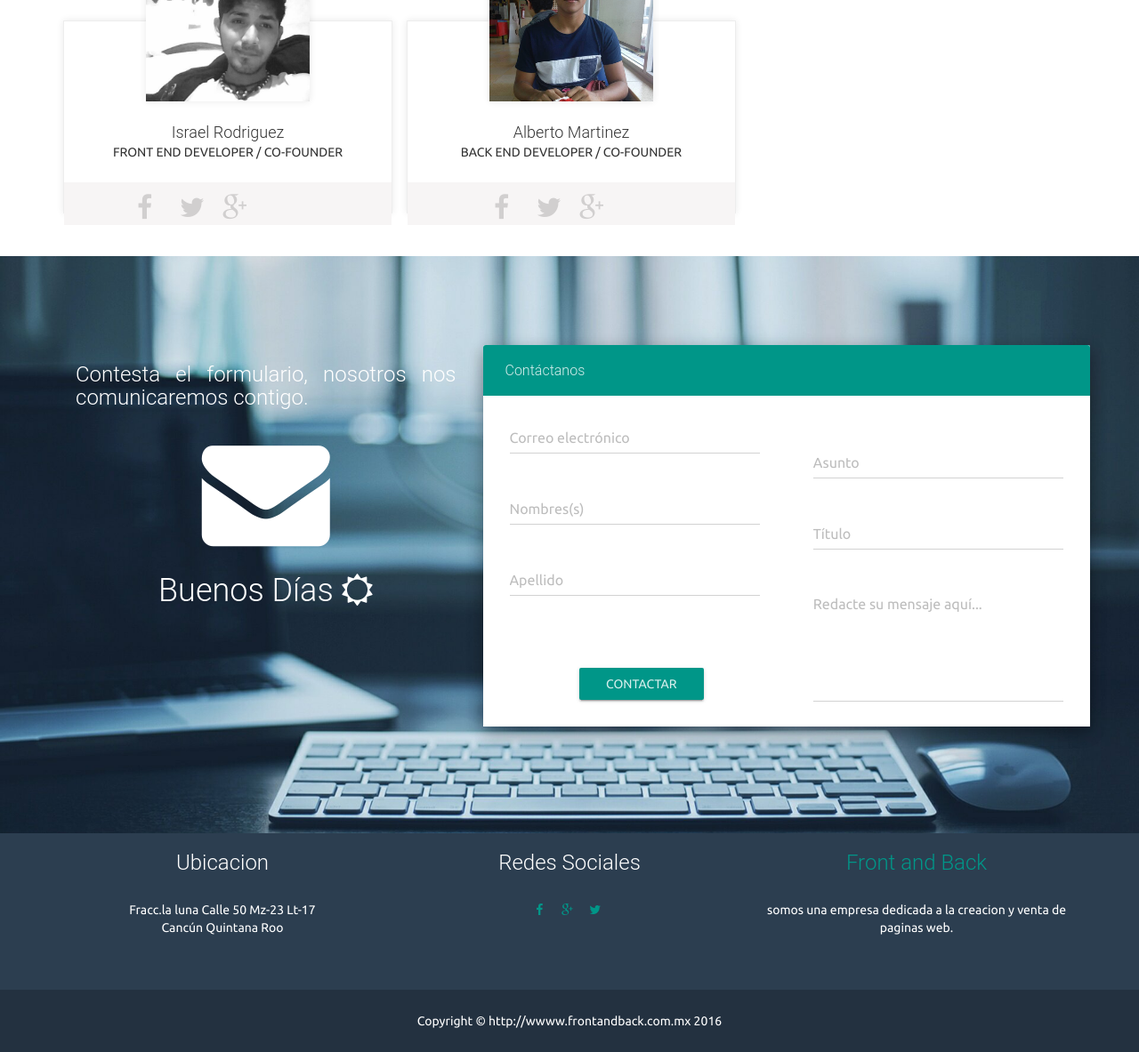
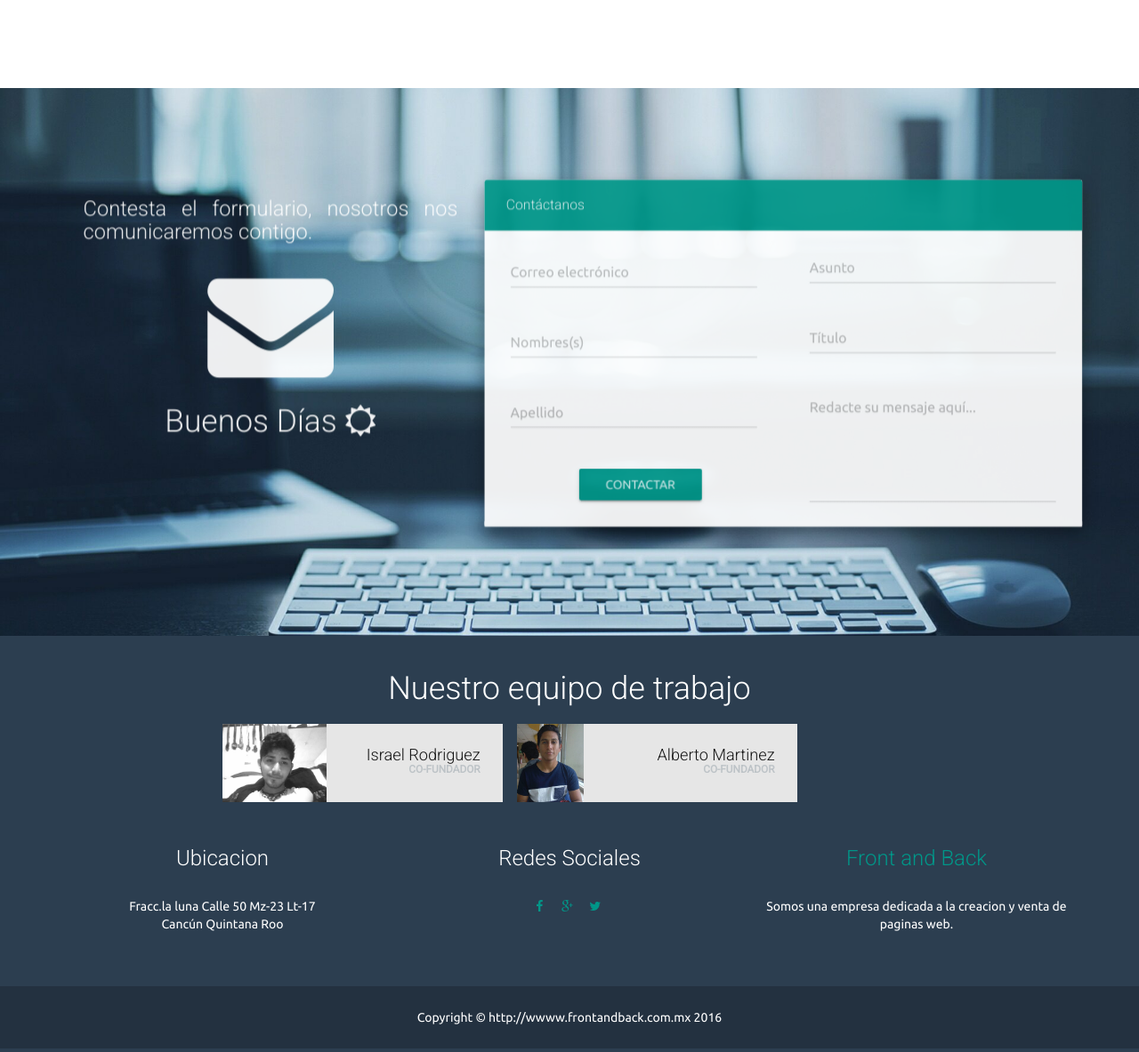
Before and after one commit to JAlbertoMtzR/Front-Back, a PHP site: page / in a window 1280 px wide. Shown: the part 1007-2190 px from the top of the page at 89% size. Run offline with PHP 8.4, Linux system fonts and the light colour scheme; some libraries are stand-ins or nearby versions.

Commit message:
Actualizacion 13/02/2017
Nuevas cosas

```diff
--- a/css/card.css
+++ b/css/card.css
@@ -1,198 +1,80 @@
-@import url(http://fonts.googleapis.com/css?family=Ubuntu);
-
-a.box {
-    color: #fff;
-    background-color: #2f9b9b;
-    display: block;
-    width: 400px;
-    height: 250px;
-    overflow: hidden;
-    position: relative;
-    cursor: pointer;
-    font-family: 'Ubuntu', sans-serif;
+@import url(https://fonts.googleapis.com/css?family=Roboto:300,400);
+@import url(https://maxcdn.bootstrapcdn.com/font-awesome/4.4.0/css/font-awesome.min.css);
+.snip1473 {
+  font-family: 'Roboto', Arial, sans-serif;
+  position: relative;
+  float: left;
+  overflow: hidden;
+  margin: 10px 1%;
+  min-width: 230px;
+  max-width: 315px;
+  width: 100%;
+  color: #141414;
+  text-align: left;
+  line-height: 1.4em;
+  background-color: #e6e6e6;
+  padding-top: 88px;
 }
-
-.content {
-    position: absolute;
-    bottom: 0;
-    right: 0;
-    top: 0;
-    margin: auto;
-    padding: 0 4em;
-    z-index: 2;
-    height: 3em;
-    transition: all .2s ease;
+.snip1473 * {
+  -webkit-box-sizing: border-box;
+  box-sizing: border-box;
 }
-
-a:hover .content {
-    height: 8em;
-    transition: all .2s ease;
-    color: #fff !important;
+.snip1473 img {
+  max-width: 100%;
+  vertical-align: top;
+  opacity: 0.85;
 }
-
-h2 {
-    font-size: 2em;
-    font-weight: normal;
-    margin: 0 0 5px 0;
+.snip1473 figcaption {
+  width: 100%;
+  background-color: #141414;
+  padding: 25px;
+  position: relative;
+  color: #ffffff;
 }
-
-.pcard {
-    height: 0;
-    opacity: 0;
-    visibility: hidden;
-    margin: 5px;
-    line-height: 1.5em;
-
+.snip1473 .profile {
+  position: absolute;
+  top: 0px;
+  left: 0px;
+  z-index: 1;
+  max-height: 88px;
+  opacity: 1;
 }
-
-a:hover p{
-    height: 3em;
-    opacity: 1;
-    visibility: visible;
-    transition: all .2s ease;
+.snip1473 h3 {
+  font-size: 1.3em;
+  margin: 25px;
+  font-weight: 300;
+  position: absolute;
+  top: 0;
+  right: 0;
+  text-align: right;
 }
-
-.link {
-    height: 1.5em;
-    line-height: 1.5;
-    transition: all .2s ease;
-    display: block;
-    font-size: 0.85em;
-    font-style: italic;
+.snip1473 h3 span {
+  display: block;
+  font-size: 0.65em;
+  font-weight: 600;
+  color: #bdc3c7;
 }
-
-a:hover .link {
-    transition: all .2s ease;
+.snip1473 blockquote {
+  margin: 0 0 10px;
+  padding: 0 0 30px;
+  letter-spacing: 1px;
+  opacity: 0.8;
+  font-style: italic;
+  font-weight: 300;
 }
-
-
-
-@import url(http://fonts.googleapis.com/css?family=Raleway:200);
-
-
-
-h4,
-.h4{
-    font-size: 18px;
-    font-weight: bold;
+.snip1473 blockquote:after {
+  font-family: 'FontAwesome';
+  content: "\201C";
+  position: absolute;
+  font-size: 180px;
+  line-height: 1em;
+  color: #212121;
+  font-style: normal;
+  content: "\201D";
+  right: 20px;
+  bottom: -105px;
 }
-
-
-.team
-{
-    width: 370px;
-    min-height: 100%;
-    border: 1px solid rgba(133,133,133,.15);
-    background-color: #fff;
-    -moz-box-shadow: 0 0 8px rgba(0,0,0,.09);
-    -webkit-box-shadow: 0 0 8px rgba(0,0,0,.09);
-    box-shadow: 0 0 8px rgba(0,0,0,.09);
-    float: left;
-    margin-left: 16px;
+/* Demo purposes only */
+body {
+  background-color: #212121;
 }
-.teamimgcharly
-{
-    display: block;
-    margin-left: auto;
-    margin-right: auto;
-    position: relative;
-    margin-top: -80px;
-    width:170px;
-    height:170px;
-    /*background: #1bbc9d;*/
-    background-image: url("../img/charly.jpg");
-    background-size: cover;
-    background-repeat: no-repeat;
-    width: 50%;
-    box-shadow: 0 0 8px rgba(0, 0, 0, 0.09);
-}
-.teamimgbeto
-{
-    display: block;
-    margin-left: auto;
-    margin-right: auto;
-    position: relative;
-    margin-top: -80px;
-    width:170px;
-    height:170px;
-    /*background: #1bbc9d;*/
-    background-image: url("../img/beto.jpg");
-    background-size: cover;
-    background-repeat: no-repeat;
-    width: 50%;
-    box-shadow: 0 0 8px rgba(0, 0, 0, 0.09);
-}
-
-.teamsocial
-{
-    height: 48px;
-    background-color: #f7f5f5;
-    position: relative;
-    bottom: -14px;
-    /*left: 0;*/
-
-}
-
-.facebook-team
-{
-    float: left;
-    width: 48px;
-    height: 48px;
-    color: #D1CFCF;
-    display:block;
-    font-size:30px;
-    padding: 7px;
-}
-
-.twitter-team
-{
-    float: left;
-    width: 48px;
-    height: 48px;
-    color: #D1CFCF;
-    display:block;
-    font-size:30px;
-    padding: 7px;
-}
-
-.google-team
-{
-    float: left;
-    width: 48px;
-    height: 48px;
-    color: #D1CFCF;
-    display:block;
-    font-size:30px;
-    padding: 7px;
-}
-
-.pinterest-team
-{
-    float: left;
-    width: 48px;
-    height: 48px;
-    color: #D1CFCF;
-    display:block;
-    font-size:30px;
-    padding: 7px;
-}
-
-.facebook-team:hover
-{
-    color: #3B5998;
-}
-
-.twitter-team:hover
-{
-    color: #29B3E1;
-}
-
-.google-team:hover
-{
-    color: #DE5845;
-}
-
-.pinterest-team:hover
-{
-    color: #C51C23;
-}
--- a/index.html
+++ b/index.html
@@ -30,13 +30,13 @@
                         <a href="#inicio"></a>
                     </li>
                     <li class="page-scroll">
-                        <a href="#inicio">Inicio</a>
-                    </li>
-                    <li class="page-scroll">
                         <a href="#nosotros">Nosotros</a>
                     </li>
                     <li class="page-scroll">
                         <a href="#contacto">Contacto</a>
+                    </li>
+                    <li class="page-scroll">
+                        <a href="#equipo">Team</a>
                     </li>
                 </ul>
             </div>
@@ -46,8 +46,8 @@
     </nav>
 
 
-<div id="inicio" class="col-lg-12 parallaxheader" style="padding: 20px;">
-     <div class="row-picture ">
+<div id="inicio" class="col-lg-12 parallaxheader scrollflow -slide-top -opacity" style="padding: 20px;">
+     <div class="row-picture">
 	   <center><img src="img/logo2.png" style="width: 20%;padding-top: 15%"></center>
 	 </div>
 	 <div class="intro-text">
@@ -56,91 +56,60 @@
 </div>
 
 <div id="nosotros" class="col-lg-12 col-sm-12 col-md-12 col-xs-12" style="background-color: #fff">
-<div id="title">
-	<a class="box">
-        <div class="content">
-			<h2>
-				My Amazing Title
-			</h2>
-			<p class="description pcard
-			">
-				Some description text here of the title that displays on hover
-				<span class="link">Click to read more >> </span>
-			</p>
+<div class="record_wrap">
 
-    	</div>
-	</a>
+<div class="record">
+   <div class="record-arrow">
+     <img src="http://www.portalguard.com/images/icons/right-arrow.png">
+   </div>
+   <div id="record1" class="record-display">
+
+   </div>
+   <div class="record-desc">
+     <h1>Bitter Typeface</h1>
+     <p>
+       Display and promote the typeface and google font 'Bitter' by Sol Matas in a multipage informational website. Highlighting on typeface usage and history in both the web and print.
+     </p>
+   </div>
 </div>
 
-<div>
-	 <div class="container" style="padding-top: 130px;margin-bottom:48px;">
-        <div class="row">
-            <div class="team">
-                <div class="teamimgcharly"></div>
-                <h4 style="text-align:center;margin-bottom: 2px;margin-top: 25px;">Israel Rodriguez</h4>
-                <p style="text-align:center;">FRONT END DEVELOPER / CO-FOUNDER</p>
-                <div class="teamsocial">
-                    <ul>
-                        <li style="margin-left:35px;float:left;list-style: none outside none;">
-                            <a href="#" title="Facebook">
-                                <div class="facebook-team">
-                                	<i class="fa fa-facebook"></i>
-                                </div>
-                            </a>
-                        </li>
-                        <li style="float:left;list-style: none outside none;">
-                            <a href="#" title="Twitter">
-                                <div class="twitter-team"><i class="fa fa-twitter"></i></div>
-                            </a>
-                        </li>
-                        <li style="float:left;list-style: none outside none;">
-                            <a href="#" title="Google">
-                                <div class="google-team">
-                                	<i class="fa fa-google-plus"></i>
-                                </div>
-                            </a>
-                        </li>
-                    </ul>
-                </div>
-            </div>
-            <div class="team">
-                 <div class="teamimgbeto"></div>
-                <h4 style="text-align:center;margin-bottom: 2px;margin-top: 25px;">Alberto Martinez</h4>
-                <p style="text-align:center;">BACK END DEVELOPER / CO-FOUNDER</p>
-                <div class="teamsocial col-lg-12">
-                    <ul>
-                        <li style="margin-left:35px;float:left;list-style: none outside none;">
-                            <a href="#" title="Facebook">
-                                <div class="facebook-team">
-                                	<i class="fa fa-facebook"></i>
-                                </div>
-                            </a>
-                        </li>
-                        <li style="float:left;list-style: none outside none;">
-                            <a href="#" title="Twitter">
-                                <div class="twitter-team"><i class="fa fa-twitter"></i></div>
-                            </a>
-                        </li>
-                        <li style="float:left;list-style: none outside none;">
-                            <a href="#" title="Google">
-                                <div class="google-team">
-                                	<i class="fa fa-google-plus"></i>
-                                </div>
-                            </a>
-                        </li>
-                    </ul>
-                </div>
-            </div>
 
-        </div>
-    </div>
+<div class="record">
+   <div class="record-arrow">
+     <img src="http://www.portalguard.com/images/icons/right-arrow.png">
+   </div>
+   <div id="record2" class="record-display">
+
+   </div>
+   <div class="record-desc">
+     <h1>Bitter Typeface</h1>
+     <p>
+       Display and promote the typeface and google font 'Bitter' by Sol Matas in a multipage informational website. Highlighting on typeface usage and history in both the web and print.
+     </p>
+   </div>
 </div>
 
+
+<div class="record">
+   <div class="record-arrow">
+     <img src="http://www.portalguard.com/images/icons/right-arrow.png">
+   </div>
+   <div id="record3" class="record-display">
+
+   </div>
+   <div class="record-desc">
+     <h1>Bitter Typeface</h1>
+     <p>
+       Display and promote the typeface and google font 'Bitter' by Sol Matas in a multipage informational website. Highlighting on typeface usage and history in both the web and print.
+     </p>
+   </div>
+</div>
+</div>
 </div>
 
 
 <div id="contacto" class="col-lg-12 col-sm-12 col-md-12 col-xs-12 parallaxcontacto">
-<div class="container contacto" style="padding: 0%;">
+<div class="container contacto scrollflow -pop -opacity" style="padding: 0%;">
 <div class="col-lg-5 col-md-8 col-sm-12 col-xs-12">
 <div class="col-lg-12 col-md-12 col-sm-8 col-xs-12 espaciotitu">
 <span><h3 class="textjustify textwhite">Contesta el formulario, nosotros nos comunicaremos contigo.</h3></span>
@@ -168,7 +137,7 @@
 </div>
 </div>
 <div class="col-lg-6 col-md-6 col-sm-12 col-xs-12 form-group ">
-<div class="form-group  col-lg-12">
+<div class="form-group  col-lg-12" style="margin-top: -5px;">
 <input class="form-control" name="asunto" id="asunto" type="text" placeholder="Asunto" />
 </div>
 <div class="form-group  col-lg-12">
@@ -185,6 +154,29 @@
 </div>
 </div><!--desc-->
 </div><!--Contacto-->
+
+
+<div id="equipo" class="col-lg-12 col-md-12 col-sm-12 col-xs-12" style="background-color: #2C3E50 !important;padding: 20px;">
+<div class="col-lg-12">
+	<h1 class="textwhite textcenter">Nuestro equipo de trabajo</h1>
+</div>
+<div class="col-lg-2"></div>
+	<div class="col-lg-8">
+		<figure class="snip1473 hover"><img src="img/charly.jpg" alt="profile-sample7" class="profile" />
+  <h3>Israel Rodriguez<span>CO-FUNDADOR</span></h3>
+</figure>
+		<figure class="snip1473">
+  <img src="img/beto.jpg" alt="profile-sample6" class="profile" />
+  <h3>Alberto Martinez<span>CO-FUNDADOR</span></h3>
+</figure>
+	</div>
+	<div class="col-lg-2"></div>
+
+</div>
+
+
+
+
 
 
 <!-- Footer -->
@@ -213,7 +205,7 @@
                     </div>
                     <div class="footer-col col-md-4">
                         <h3><a href="http://www.frontandback.com.mx">Front and Back</a></h3>
-                        <p> somos una empresa dedicada a la creacion y venta de paginas web.</p>
+                        <p> Somos una empresa dedicada a la creacion y venta de paginas web.</p>
                     </div>
                 </div>
             </div>
@@ -237,6 +229,7 @@
     <script src="js/ripples.min.js"></script>
     <script src="js/jquery.easing.min.js"></script>
     <script src="js/freelancer.min.js"></script>
+    <script type="text/javascript" src="js/eskju.jquery.scrollflow.min.js"></script>
     <script>
       $.material.init();
     </script>
@@ -351,5 +344,6 @@
                 }
             });
           }
+
 </script>
 </html>
```
Also changed, not shown: css/index.css (+92 -0 lines), js/eskju.jquery.scrollflow.js (added, +186 -0 lines), img/beto.jpg, img/img_avatar.png (deleted), js/eskju.jquery.scrollflow.min.js (added).
